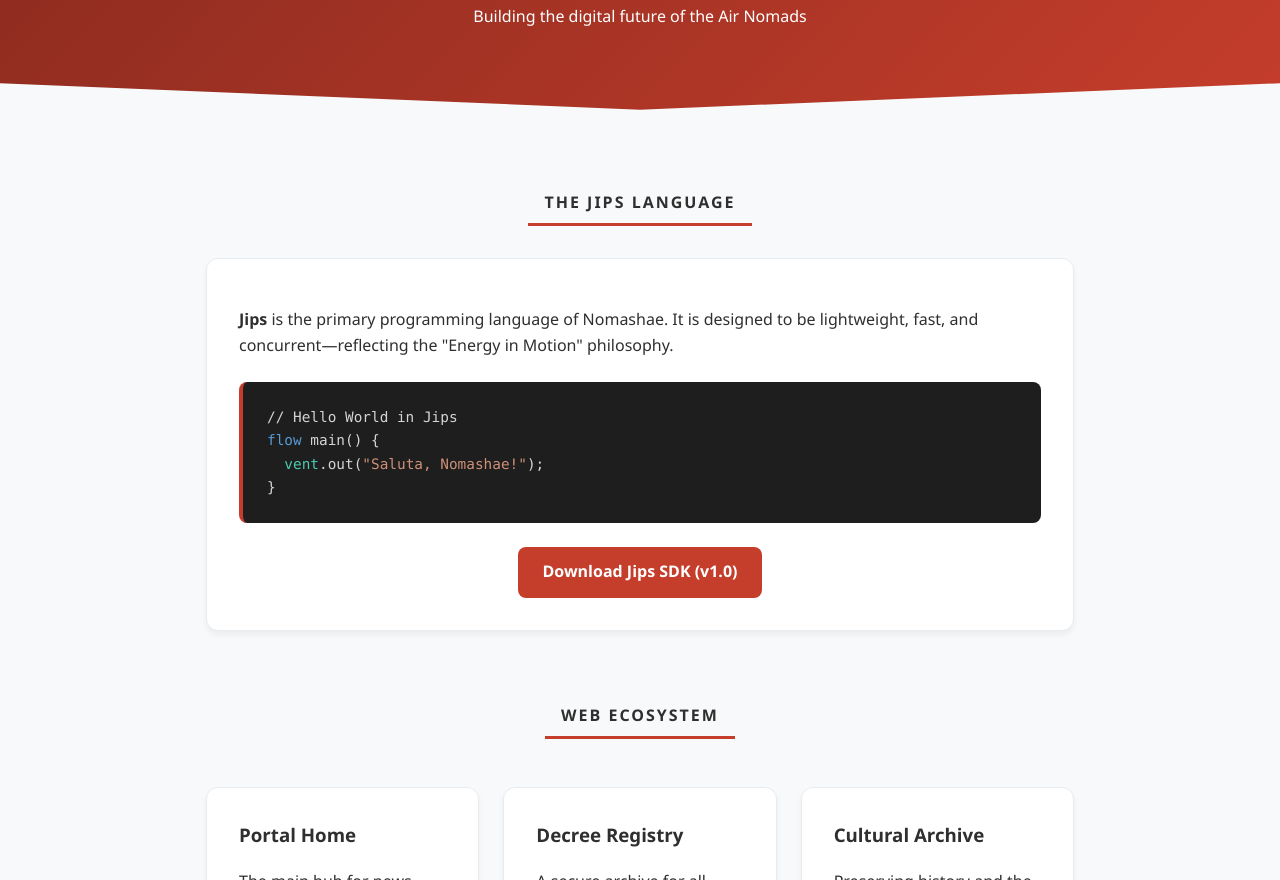
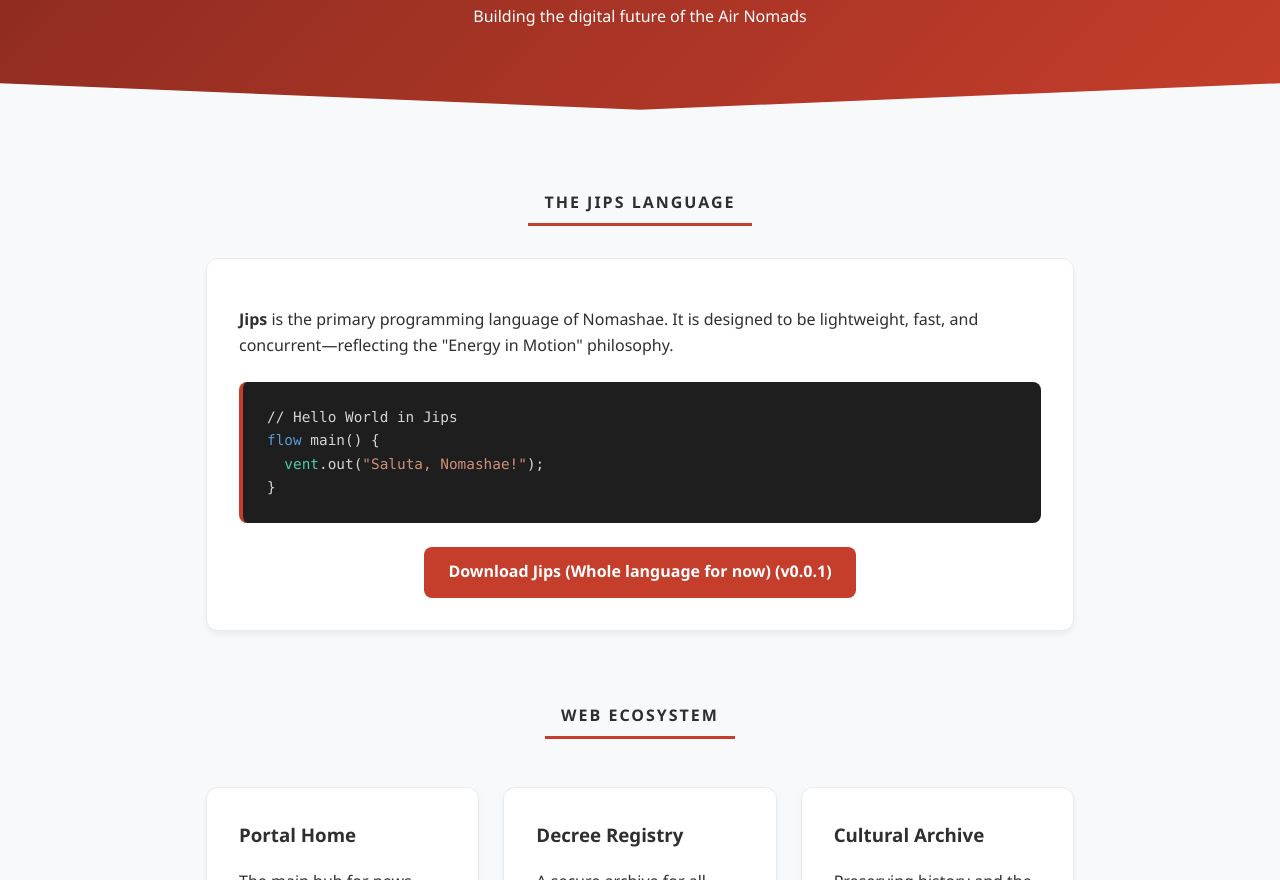
Before and after one commit to nomashae/ministries, a plain HTML site: page technology/index.html in a window 1280 px wide. Shown: the part 220-1100 px from the top of the page. Drawn offline with Linux system fonts and the light colour scheme.

Commit message:
Update download link for Jips SDK to Jips

```diff
--- a/technology/index.html
+++ b/technology/index.html
@@ -182,7 +182,7 @@
             </div>
 
             <div style="text-align: center; margin-top: 1.5rem;">
-                <a href="./assets/jips_compiler.zip" class="action-btn">Download Jips SDK (v1.0)</a>
+                <a href="./assets/jips.zip" class="action-btn">Download Jips (Whole language for now) (v0.0.1)</a>
             </div>
         </div>
 
```
